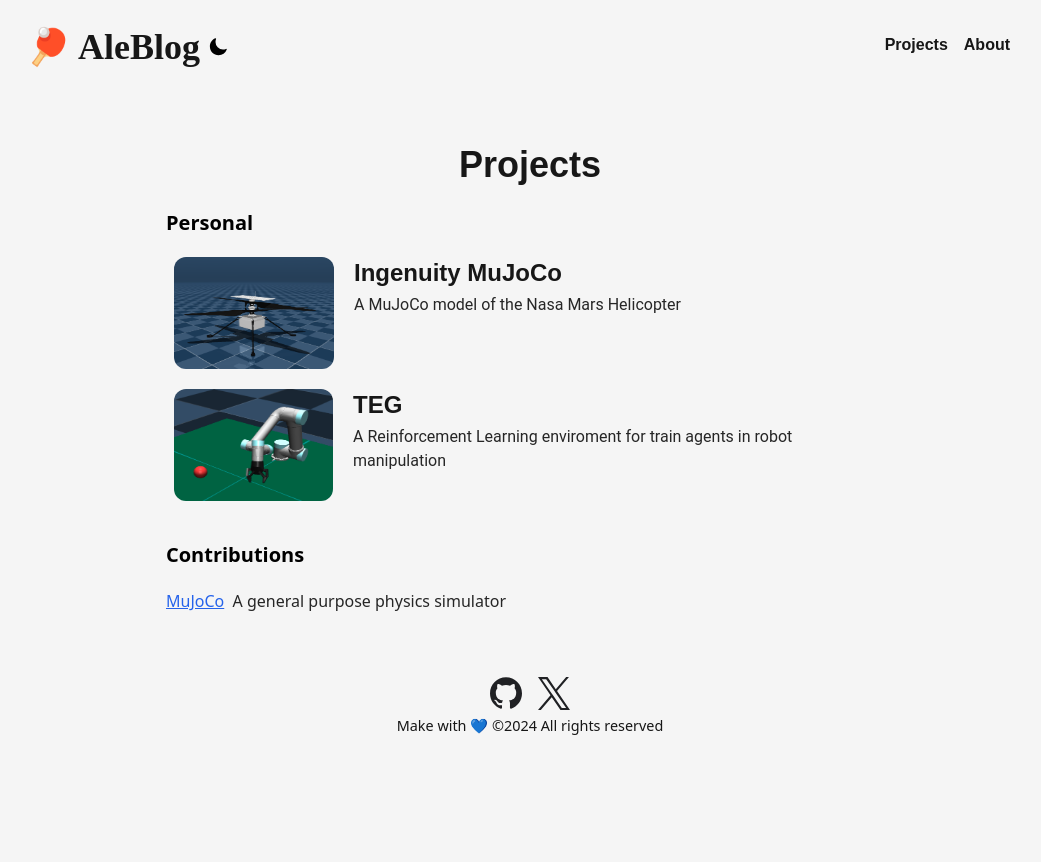
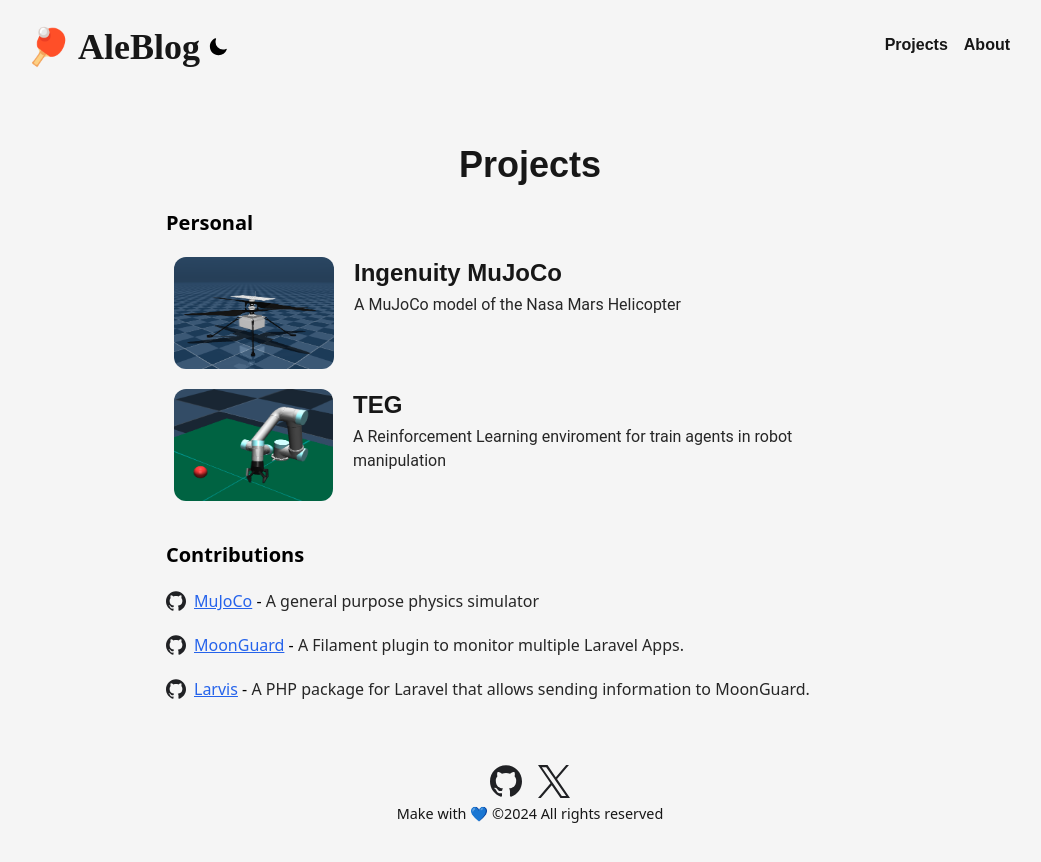
Before and after one commit to alefram/Alefram.github.io, a Next.js app: page /Projects in a window 1280 px wide. Shown: the top 862 px of the page, without its empty margins (110-1151 px from the left). Before the commit the page ends 800 px from the top, so only its background shows below. Built offline with nearby package versions, Linux system fonts and the light colour scheme; a web font is replaced by a local one.

Commit message:
update projects

```diff
--- a/pages/Projects.jsx
+++ b/pages/Projects.jsx
@@ -1,4 +1,5 @@
 import Head from 'next/head';
+import Image from 'next/image';
 import Footer from '../components/Footer';
 import Navbar from '../components/Navbar';
 import Project from '../components/Project';
@@ -89,15 +90,47 @@
                 </div>
                 <div className="mt-10">
                     <h2 className="font-bold text-xl">Contributions</h2>
-                    <ul className="mt-5">
-                        <li>
+                    <ul className="mt-5 space-y-5">
+                        <li className="flex items-center">
+                            <a href="https://github.com/google-deepmind/mujoco/commits?author=alefram" className="mr-2">
+                                <Image src="/images/github.svg" alt="MuJoCo GitHub link" width={20} height={20} />
+                            </a>
                             <a className="underline text-blue-600 hover:text-blue-300
                                 dark:text-blue-300 dark:hover:text-blue-600"
                                 href="https://github.com/google-deepmind/mujoco/commits?author=alefram">
                                 MuJoCo
-                            </a> &nbsp;
+                            </a>
+                            &nbsp;-&nbsp;
                             <span className="text-neutral-800 dark:text-neutral-400">
                                 A general purpose physics simulator
+                            </span>
+                        </li>
+                        <li className="flex items-center">
+                            <a href="https://github.com/taecontrol/moonguard" className="mr-2">
+                                <Image src="/images/github.svg" alt="MoonGuard GitHub link" width={20} height={20} />
+                            </a>
+                            <a className="underline text-blue-600 hover:text-blue-300
+                                dark:text-blue-300 dark:hover:text-blue-600"
+                                href="https://github.com/taecontrol/moonguard">
+                                MoonGuard
+                            </a>
+                            &nbsp;-&nbsp;
+                            <span className="text-neutral-800 dark:text-neutral-400">
+                                A Filament plugin to monitor multiple Laravel Apps.
+                            </span>
+                        </li>
+                        <li className="flex items-center">
+                            <a href="https://github.com/taecontrol/larvis" className="mr-2">
+                                <Image src="/images/github.svg" alt="Larvis GitHub link" width={20} height={20} />
+                            </a>
+                            <a className="underline text-blue-600 hover:text-blue-300
+                                dark:text-blue-300 dark:hover:text-blue-600"
+                                href="https://github.com/taecontrol/larvis">
+                                Larvis
+                            </a>
+                            &nbsp;-&nbsp;
+                            <span className="text-neutral-800 dark:text-neutral-400">
+                                A PHP package for Laravel that allows sending information to MoonGuard.
                             </span>
                         </li>
                     </ul>
--- a/pages/index.jsx
+++ b/pages/index.jsx
@@ -58,8 +58,7 @@
                 </div>
 
                 <p className="font-Roboto text-neutral-800 dark:text-neutral-400 px-3 md:p-0">
-                    Hey I&apos;m Alex, and I will share with you my learning notes
-                    and projects about Robotics and AI.
+                    Hi, I&apos;m Alex. Software Developer & Engineer sharing projects on Robotics and AI.
                 </p>
 
                 <div className="mt-20 px-3 md:p-0">
```
